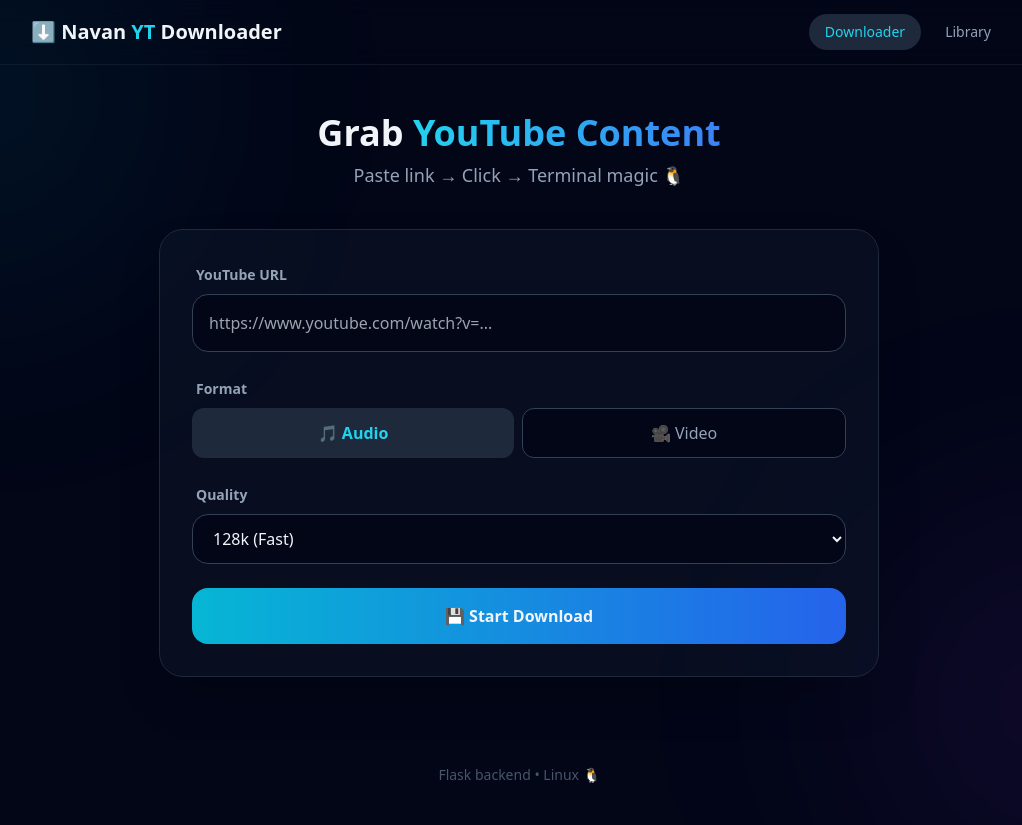
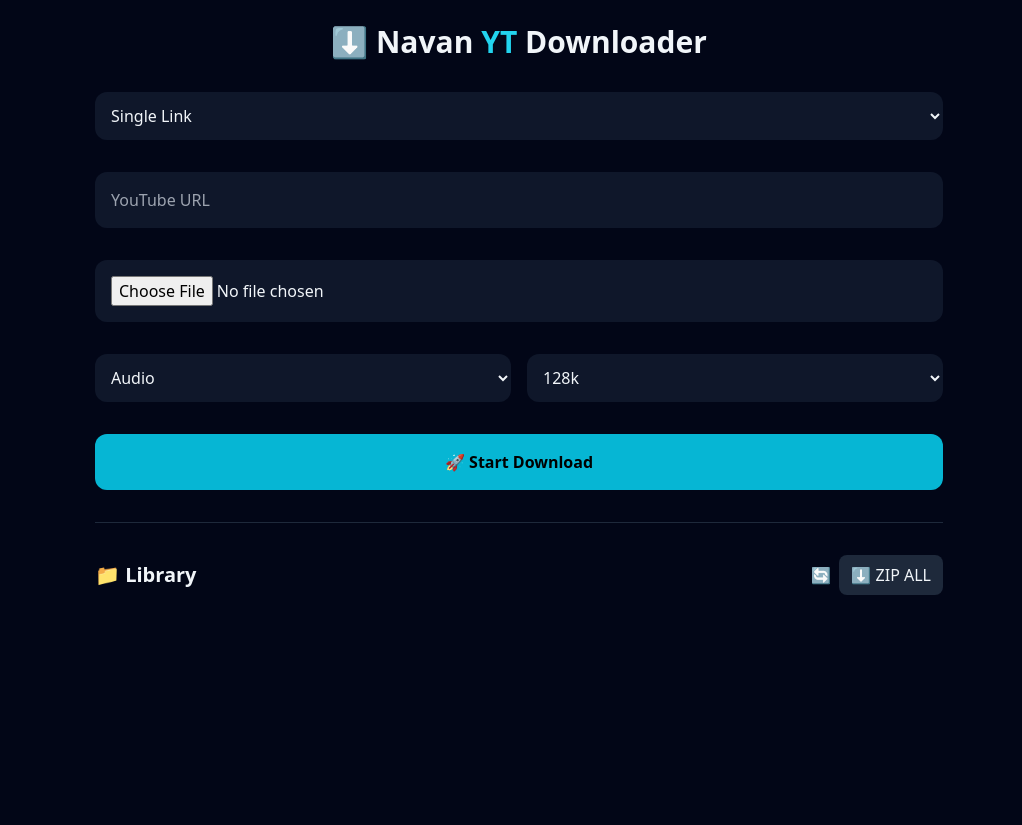
Before and after one commit to Navaneeth832/youtube-music-downloader, a Flask app: page / in a window 1280 px wide. Shown: the whole page, without its empty margins (121-1143 px from the left). After the commit the page ends 595 px from the top, so only its background shows below. Run offline with Flask 3, Linux system fonts and the light colour scheme; data that the repository does not hold is empty; some libraries are stand-ins or nearby versions.

Commit message:
added features

```diff
--- a/server.py
+++ b/server.py
@@ -1,115 +1,122 @@
 import os
 import subprocess
-from flask import Flask, request, jsonify, send_from_directory
+import zipfile
+from flask import Flask, request, jsonify, send_from_directory, send_file, render_template
 from flask_cors import CORS
-from flask import Flask, render_template
+from werkzeug.utils import secure_filename
 
 app = Flask(__name__)
-CORS(app)  # Allows your React frontend to talk to this server
+CORS(app)
 
-# Change this to your actual laptop path
 DEST_FOLDER = os.path.expanduser("~/projects/yt-downloader/temp_audio")
-COOKIES_FILE = os.path.join(DEST_FOLDER, "cookies.txt")
+UPLOAD_FOLDER = os.path.join(DEST_FOLDER, "uploads")
+ZIP_PATH = os.path.join(DEST_FOLDER, "all_downloads.zip")
 
-# Ensure directory exists
-if not os.path.exists(DEST_FOLDER):
-    os.makedirs(DEST_FOLDER)
+os.makedirs(DEST_FOLDER, exist_ok=True)
+os.makedirs(UPLOAD_FOLDER, exist_ok=True)
 
-@app.route('/download', methods=['POST'])
-def download_media():
-    data = request.json
-    print("RAW DATA:", request.json)
+# ---------------- HOME ----------------
+@app.route("/")
+def home():
+    return render_template("index.html")
 
-    url = (data or {}).get('url')
-    if not url or not url.startswith("http"):
-        return jsonify({"error": "Invalid or missing URL"}), 400
-
-    media_type = data.get('type')  # 'audio' or 'video'
-    quality = data.get('quality')   # e.g., '128k', '320k', '1080'
-
-    if not url:
-        return jsonify({"error": "No URL provided"}), 400
-
-    # Build the yt-dlp command based on your "secret.txt" vibe
-    cmd = [
+# ---------------- CORE DOWNLOAD ----------------
+def run_yt_dlp(urls, media_type, quality, is_channel=False):
+    base_cmd = [
         "yt-dlp",
-        "--no-playlist",
-        "--cookies", COOKIES_FILE,
         "--force-overwrites",
         "-o", f"{DEST_FOLDER}/%(title)s.%(ext)s"
     ]
 
-    if media_type == 'audio':
-        audio_q = quality.replace('k', '') if quality else '192'
-        cmd += [
-            "-f", "ba",
+    if media_type == "audio":
+        q = quality.replace("k", "")
+        base_cmd += [
             "-x",
             "--audio-format", "mp3",
-            "--audio-quality", audio_q
+            "--audio-quality", q
+        ]
+    else:
+        base_cmd += [
+            "-f", f"bestvideo[height<={quality}]+bestaudio/best",
+            "--merge-output-format", "mp4"
         ]
 
+    if not is_channel:
+        base_cmd.append("--no-playlist")
+
+    base_cmd.extend(urls)
+
+    subprocess.run(base_cmd)
+
+# ---------------- SINGLE / MULTI / CHANNEL ----------------
+@app.route("/download", methods=["POST"])
+def download():
+    data = request.json
+    mode = data.get("mode")  # single | multi | channel
+    media_type = data.get("type")
+    quality = data.get("quality")
+
+    if mode == "single":
+        urls = [data.get("url")]
+    elif mode == "multi":
+        urls = data.get("urls", [])
+    elif mode == "channel":
+        urls = [data.get("url")]
     else:
-        # For video quality, we use -f to specify resolution
-        cmd += [
-            "-f", f"bestvideo[height<={quality}]+bestaudio/best[height<={quality}]",
-            "--merge-output-format", "mp4"
-        ]
-    print("CMD:", " ".join(cmd))
-    url = url.split("&list=")[0]
+        return jsonify({"error": "Invalid mode"}), 400
 
-    cmd.append(url)
-    print("FINAL CMD:", cmd)
+    run_yt_dlp(urls, media_type, quality, is_channel=(mode == "channel"))
 
-    try:
-        # Run the command
-        process = subprocess.run(cmd, text=True)
+    return jsonify({"status": "started"})
 
+# ---------------- FILE UPLOAD ----------------
+@app.route("/download-file", methods=["POST"])
+def download_file():
+    file = request.files.get("file")
+    media_type = request.form.get("type")
+    quality = request.form.get("quality")
 
-        if process.returncode == 0:
-            return jsonify({
-                "status": "success",
-                "message": f"Downloaded to {DEST_FOLDER}",
-                "output": process.stdout
+    if not file:
+        return jsonify({"error": "No file uploaded"}), 400
+
+    filename = secure_filename(file.filename)
+    path = os.path.join(UPLOAD_FOLDER, filename)
+    file.save(path)
+
+    with open(path) as f:
+        urls = [line.strip() for line in f if line.strip()]
+
+    run_yt_dlp(urls, media_type, quality)
+
+    return jsonify({"status": "started"})
+
+# ---------------- LIBRARY ----------------
+@app.route("/files")
+def files():
+    out = []
+    for f in os.listdir(DEST_FOLDER):
+        if f.endswith((".mp3", ".mp4", ".m4a")):
+            p = os.path.join(DEST_FOLDER, f)
+            out.append({
+                "name": f,
+                "size": f"{os.path.getsize(p)/(1024*1024):.2f} MB"
             })
-        else:
-            return jsonify({
-                "status": "error",
-                "message": "yt-dlp failed",
-                "error": process.stderr
-            }), 500
+    return jsonify(out)
 
-    except Exception as e:
-        return jsonify({"status": "error", "message": str(e)}), 500
-
-@app.route('/files', methods=['GET'])
-def list_files():
-    # Return list of files in the destination folder
-    files = []
-    for filename in os.listdir(DEST_FOLDER):
-        if filename.endswith(('.mp3', '.mp4', '.m4a')):
-            path = os.path.join(DEST_FOLDER, filename)
-            files.append({
-                "name": filename,
-                "size": f"{os.path.getsize(path) / (1024*1024):.2f} MB",
-                "path": path
-            })
-    return jsonify(files)
-
-@app.route('/files/<filename>', methods=['GET'])
+@app.route("/files/<filename>")
 def get_file(filename):
-    # This allows the "Download to browser" option
     return send_from_directory(DEST_FOLDER, filename, as_attachment=True)
 
-if __name__ == '__main__':
-    print(f"🚀 Navan YT Downloader Server running on http://localhost:5000")
-    print(f"📂 Destination: {DEST_FOLDER}")
-    app.run(
-    host="0.0.0.0",
-    port=8000,
-    debug=True,
-    use_reloader=True
-    )
+# ---------------- ZIP ALL ----------------
+@app.route("/zip")
+def zip_all():
+    with zipfile.ZipFile(ZIP_PATH, "w", zipfile.ZIP_DEFLATED) as zipf:
+        for f in os.listdir(DEST_FOLDER):
+            if f.endswith((".mp3", ".mp4", ".m4a")):
+                zipf.write(os.path.join(DEST_FOLDER, f), f)
+    return send_file(ZIP_PATH, as_attachment=True)
 
-@app.route("/")
-def home():
-    return render_template("index.html")
+# ---------------- RUN ----------------
+if __name__ == "__main__":
+    print("🚀 Server running on http://0.0.0.0:8000")
+    app.run(host="0.0.0.0", port=8000, debug=True)
--- a/templates/index.html
+++ b/templates/index.html
@@ -1,200 +1,135 @@
 <!DOCTYPE html>
 <html lang="en">
 <head>
-  <meta charset="UTF-8" />
-  <meta name="viewport" content="width=device-width, initial-scale=1.0"/>
+<meta charset="UTF-8">
 <title>Navan YT Downloader</title>
+<meta name="viewport" content="width=device-width, initial-scale=1.0">
 <script src="https://cdn.tailwindcss.com"></script>
 </head>
 
-<body class="min-h-screen bg-slate-950 text-slate-100 selection:bg-cyan-500/30">
+<body class="bg-slate-950 text-slate-100 min-h-screen">
 
-<!-- Background glow -->
-<div class="fixed inset-0 -z-10 pointer-events-none">
-  <div class="absolute -top-24 -left-24 w-96 h-96 bg-cyan-600/10 blur-[120px] rounded-full"></div>
-  <div class="absolute -bottom-24 -right-24 w-96 h-96 bg-purple-600/10 blur-[120px] rounded-full"></div>
-</div>
+<div class="max-w-4xl mx-auto p-6 space-y-8">
 
-<!-- Navbar -->
-<nav class="border-b border-slate-800/50 backdrop-blur-md sticky top-0 z-50">
-  <div class="max-w-5xl mx-auto px-6 h-16 flex items-center justify-between">
-    <h1 class="text-xl font-bold">
+<h1 class="text-3xl font-bold text-center">
 ⬇️ Navan <span class="text-cyan-400">YT</span> Downloader
 </h1>
-    <div class="flex gap-2">
-      <button onclick="showTab('download')" id="tab-download"
-        class="px-4 py-2 rounded-full bg-slate-800 text-cyan-400 text-sm font-medium">
-        Downloader
-      </button>
-      <button onclick="showTab('library')" id="tab-library"
-        class="px-4 py-2 rounded-full text-slate-400 text-sm font-medium hover:text-white">
-        Library
-      </button>
-    </div>
-  </div>
-</nav>
 
-<main class="max-w-3xl mx-auto px-6 py-12 space-y-10">
+<!-- MODE -->
+<select id="mode" class="w-full bg-slate-900 p-3 rounded-xl">
+<option value="single">Single Link</option>
+<option value="multi">Multiple Links</option>
+<option value="channel">Full Channel</option>
+</select>
 
-<!-- ================= DOWNLOAD TAB ================= -->
-<section id="download-tab" class="space-y-10">
+<!-- URL -->
+<input id="url" placeholder="YouTube URL"
+class="w-full bg-slate-900 p-4 rounded-xl">
 
-  <div class="text-center space-y-2">
-    <h2 class="text-4xl font-extrabold">
-      Grab <span class="text-transparent bg-clip-text bg-gradient-to-r from-cyan-400 to-blue-500">YouTube Content</span>
-    </h2>
-    <p class="text-slate-400 text-lg">Paste link → Click → Terminal magic 🐧</p>
-  </div>
+<!-- MULTI -->
+<textarea id="multi" placeholder="Paste multiple links (one per line)"
+class="hidden w-full bg-slate-900 p-4 rounded-xl h-32"></textarea>
 
-  <div class="bg-slate-900/50 border border-slate-800 p-8 rounded-3xl shadow-2xl space-y-6">
+<!-- FILE -->
+<input id="file" type="file"
+class="w-full bg-slate-900 p-4 rounded-xl">
 
-    <div>
-      <label class="text-sm font-semibold text-slate-400 ml-1">YouTube URL</label>
-      <input id="url" type="text"
-        placeholder="https://www.youtube.com/watch?v=..."
-        class="w-full mt-2 bg-slate-950 border border-slate-700 rounded-2xl py-4 px-4 focus:outline-none focus:ring-2 focus:ring-cyan-500/50"/>
-    </div>
+<!-- OPTIONS -->
+<div class="flex gap-4">
+<select id="type" class="flex-1 bg-slate-900 p-3 rounded-xl">
+<option value="audio">Audio</option>
+<option value="video">Video</option>
+</select>
 
-    <div>
-      <label class="text-sm font-semibold text-slate-400 ml-1">Format</label>
-      <div class="flex gap-2 mt-2">
-        <button onclick="setType('audio')" id="audioBtn"
-          class="flex-1 py-3 rounded-xl bg-slate-800 text-cyan-400 font-semibold">🎵 Audio</button>
-        <button onclick="setType('video')" id="videoBtn"
-          class="flex-1 py-3 rounded-xl bg-slate-950 text-slate-400 border border-slate-700">🎥 Video</button>
-      </div>
-    </div>
-
-    <div>
-      <label class="text-sm font-semibold text-slate-400 ml-1">Quality</label>
-      <select id="quality"
-        class="w-full mt-2 bg-slate-950 border border-slate-700 rounded-2xl py-3 px-4">
-        <option value="128k">128k (Fast)</option>
+<select id="quality" class="flex-1 bg-slate-900 p-3 rounded-xl">
+<option value="128k">128k</option>
 <option value="192k">192k</option>
 <option value="320k">320k</option>
+<option value="720">720p</option>
+<option value="1080">1080p</option>
 </select>
 </div>
 
 <button onclick="startDownload()"
-      class="w-full bg-gradient-to-r from-cyan-500 to-blue-600 py-4 rounded-2xl font-bold hover:opacity-90 active:scale-95 transition">
-      💾 Start Download
+class="w-full bg-cyan-500 text-black font-bold py-4 rounded-xl">
+🚀 Start Download
 </button>
 
-    <div id="status" class="hidden p-4 rounded-2xl text-sm"></div>
+<p id="status" class="text-center text-sm text-slate-400"></p>
+
+<hr class="border-slate-800">
+
+<!-- LIBRARY -->
+<div class="flex justify-between items-center">
+<h2 class="text-xl font-bold">📁 Library</h2>
+<div class="flex gap-2">
+<button onclick="loadLibrary()">🔄</button>
+<a href="/zip" class="bg-slate-800 px-3 py-2 rounded-lg">⬇️ ZIP ALL</a>
 </div>
-</section>
-
-<!-- ================= LIBRARY TAB ================= -->
-<section id="library-tab" class="hidden space-y-6">
-
-  <div class="flex items-center justify-between">
-    <h2 class="text-2xl font-bold">📁 Download Library</h2>
-    <button onclick="loadLibrary()"
-      class="text-slate-400 hover:text-white text-sm">🔄 Refresh</button>
 </div>
 
-  <div id="library-list" class="grid gap-4"></div>
+<div id="library" class="space-y-3"></div>
 
-  <div id="library-empty"
-    class="hidden p-12 border border-dashed border-slate-800 rounded-3xl text-center text-slate-500">
-    Folder empty. Download something first 📂
 </div>
 
-</section>
+<script>
+const API = "";
 
-</main>
-
-<footer class="text-center text-slate-600 text-sm py-10">
-  Flask backend • Linux 🐧
-</footer>
-
-<script>
-const API_BASE = "http://172.21.251.136:8000";
-let type = "audio";
-
-function showTab(tab) {
-  document.getElementById("download-tab").classList.toggle("hidden", tab !== "download");
-  document.getElementById("library-tab").classList.toggle("hidden", tab !== "library");
-
-  document.getElementById("tab-download").className =
-    tab === "download"
-      ? "px-4 py-2 rounded-full bg-slate-800 text-cyan-400 text-sm font-medium"
-      : "px-4 py-2 rounded-full text-slate-400 text-sm font-medium hover:text-white";
-
-  document.getElementById("tab-library").className =
-    tab === "library"
-      ? "px-4 py-2 rounded-full bg-slate-800 text-cyan-400 text-sm font-medium"
-      : "px-4 py-2 rounded-full text-slate-400 text-sm font-medium hover:text-white";
-
-  if (tab === "library") loadLibrary();
-}
-
-function setType(t) {
-  type = t;
-  document.getElementById("audioBtn").classList.toggle("bg-slate-800", t === "audio");
-  document.getElementById("videoBtn").classList.toggle("bg-slate-800", t === "video");
-}
+document.getElementById("mode").onchange = e => {
+document.getElementById("multi").classList.toggle("hidden", e.target.value !== "multi");
+};
 
 async function startDownload() {
-  const url = document.getElementById("url").value;
+const mode = modeSelect = document.getElementById("mode").value;
+const type = document.getElementById("type").value;
 const quality = document.getElementById("quality").value;
 const status = document.getElementById("status");
 
-  status.classList.remove("hidden");
-  status.className = "p-4 rounded-2xl bg-cyan-500/10 text-cyan-400";
-  status.innerText = "📡 Sending request to server...";
+status.innerText = "⏳ Starting download...";
 
-  try {
-    const res = await fetch(API_BASE + "/download", {
+if (mode === "multi") {
+await fetch("/download", {
 method: "POST",
-      headers: { "Content-Type": "application/json" },
-      body: JSON.stringify({ url, type, quality })
+headers: {"Content-Type":"application/json"},
+body: JSON.stringify({
+mode,
+urls: document.getElementById("multi").value.split("\n"),
+type, quality
+})
 });
+}
+else {
+await fetch("/download", {
+method: "POST",
+headers: {"Content-Type":"application/json"},
+body: JSON.stringify({
+mode,
+url: document.getElementById("url").value,
+type, quality
+})
+});
+}
 
-    if (!res.ok) throw new Error();
-    status.className = "p-4 rounded-2xl bg-emerald-500/10 text-emerald-400";
-    status.innerText = "✅ Download started! Check terminal.";
-  } catch {
-    status.className = "p-4 rounded-2xl bg-rose-500/10 text-rose-400";
-    status.innerText = "❌ Server not reachable.";
-  }
+status.innerText = "✅ Download started (check terminal)";
+loadLibrary();
 }
 
 async function loadLibrary() {
-  const list = document.getElementById("library-list");
-  const empty = document.getElementById("library-empty");
+const res = await fetch("/files");
+const files = await res.json();
+const lib = document.getElementById("library");
+lib.innerHTML = "";
 
-  list.innerHTML = "";
-  empty.classList.add("hidden");
-
-  try {
-    const res = await fetch(API_BASE + "/files");
-    const files = await res.json();
-
-    if (!files.length) {
-      empty.classList.remove("hidden");
-      return;
+files.forEach(f => {
+lib.innerHTML += `
+<div class="bg-slate-900 p-4 rounded-xl flex justify-between">
+<div>${f.name}<br><span class="text-xs">${f.size}</span></div>
+<a href="/files/${f.name}" class="text-cyan-400">⬇️</a>
+</div>`;
+});
 }
 
-    files.forEach(f => {
-      const div = document.createElement("div");
-      div.className = "bg-slate-900/50 border border-slate-800 p-4 rounded-2xl flex justify-between items-center";
-      div.innerHTML = `
-        <div class="truncate">
-          <p class="font-semibold">${f.name}</p>
-          <p class="text-xs text-slate-500">${f.size}</p>
-        </div>
-        <a href="${API_BASE}/files/${f.name}" target="_blank"
-           class="bg-slate-800 hover:bg-slate-700 px-4 py-2 rounded-xl text-sm">
-          ⬇️ Download
-        </a>`;
-      list.appendChild(div);
-    });
-  } catch {
-    empty.classList.remove("hidden");
-    empty.innerText = "Server offline.";
-  }
-}
+loadLibrary();
 </script>
 
 </body>
```
Lines whose indentation alone changed are shown as unchanged.
